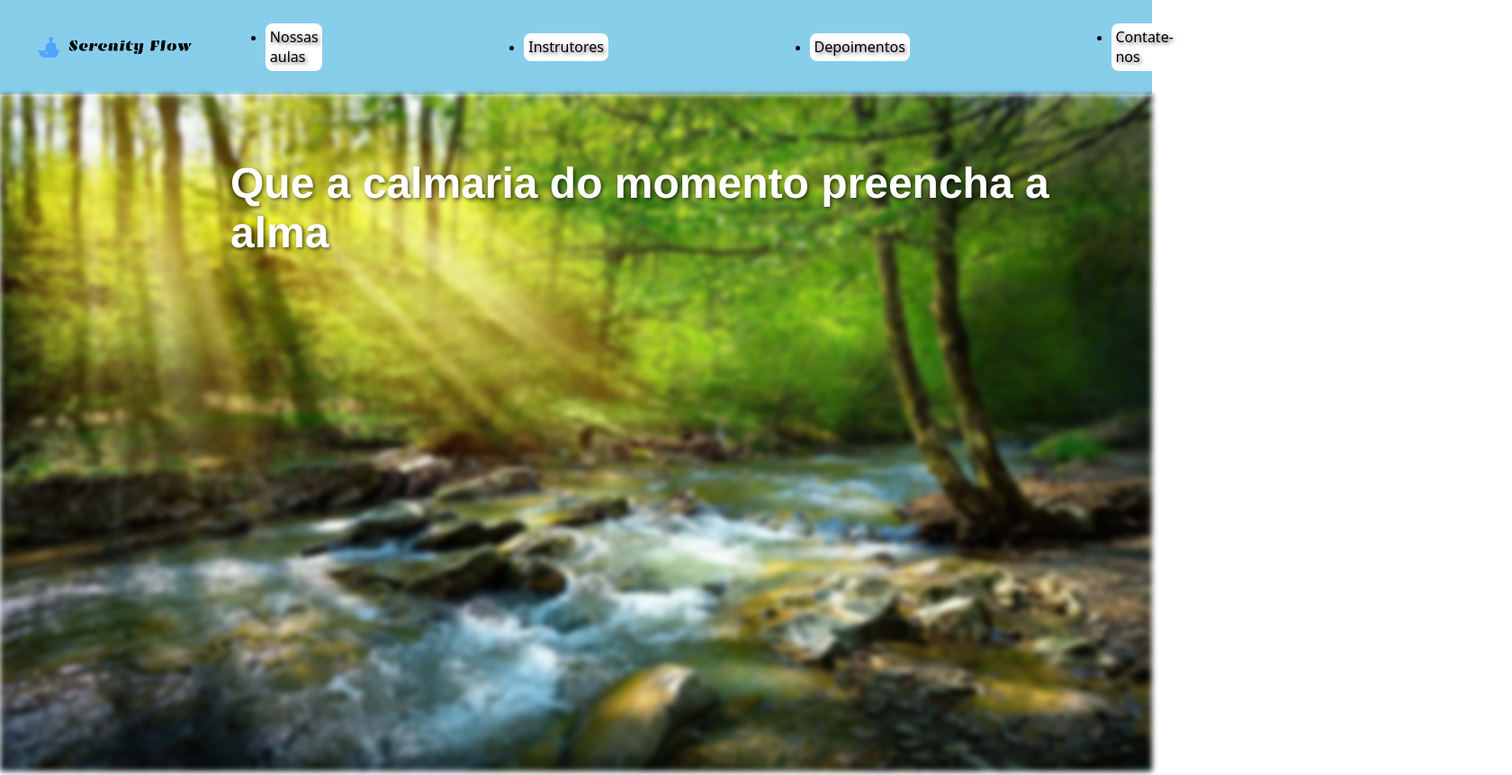
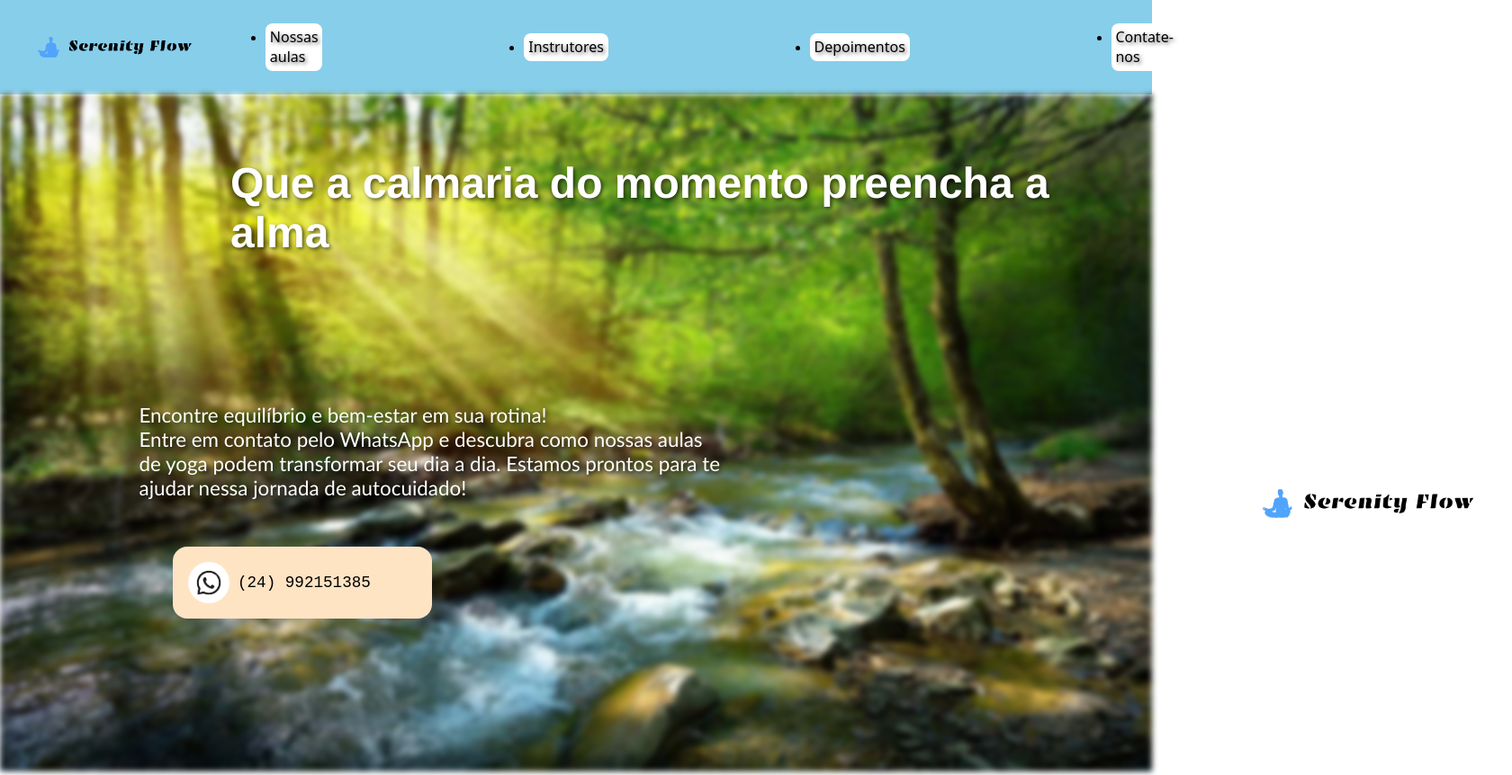
Before and after one commit to luisgustavo777/serenityFlow, a plain HTML site: page index.html in a window 1280 px wide. Shown: the whole page at 90% size, 1680 px wide, since content can reach past the window. Drawn offline with Linux system fonts and the light colour scheme.

Commit message:
adicionar secção de contato via whatsapp

```diff
--- a/index.html
+++ b/index.html
@@ -20,8 +20,15 @@
     </header>
 
     <div class="slogan">
-        <img src="natureza.jpg" alt="imagem da natureza">
+        <img src="natureza.jpg" alt="imagem da natureza" class="natureza">
         <h1>Que a calmaria do momento preencha a alma</h1>
+        <p>Encontre equilíbrio e bem-estar em sua rotina! <br>Entre em contato pelo WhatsApp e descubra como nossas aulas <br> de yoga
+            podem transformar seu dia a dia. Estamos prontos para te <br> ajudar nessa jornada de autocuidado!</p>
+        <div class="whatsapp" id="section5">
+            <img src="whatsapp.webp" alt="logo do whatsapp" class="whatsappLogo">
+            <a href="https://wa.me/5524992151385" class="numero">(24) 992151385</a>
+        </div>
+        <img src="default.png" alt="logo do studio" class="defaultLogo">
     </div>
 </body>
 </html>
--- a/style.css
+++ b/style.css
@@ -14,7 +14,7 @@ html {
     width: auto;
 }
 
-.slogan img {
+.slogan .natureza {
     filter: blur(3px);
     width: 100%;
 }
@@ -27,6 +27,16 @@ html {
     font-size: 3rem;
     top: 11rem;
     left: 16rem;
+}
+
+.slogan p {
+    position: absolute;
+    color: white;
+    font-family: 'Gill Sans', 'Gill Sans MT', Calibri, 'Trebuchet MS', sans-serif;
+    top: 28rem;
+    right: 30rem;
+    font-size: 1.4rem;
+    text-shadow: 2px 2px 4px rgba(0, 0, 0, 0.6);
 }
 
 .listaCabecalho {
@@ -47,3 +57,41 @@ html {
     text-shadow: 2px 2px 4px rgba(0, 0, 0, 0.6);
     color: black;
 }
+
+.defaultLogo {
+    position: absolute;
+    top: 20rem;
+    width: 20rem;
+    height: 20rem;
+    margin: 5rem;
+    background-color: white;
+    border-radius: 1rem;
+}
+
+.whatsapp {
+    position: absolute;
+    background-color: bisque;
+    top: 38rem;
+    right: 50rem;
+    border-radius: 1rem;
+    height: 5em;
+    width: 18rem;
+}
+
+.whatsappLogo {
+    position: absolute;
+    width: 3rem;
+    height: 3rem;
+    top: 1rem;
+    left: 1rem;
+}
+
+.numero {
+    position: absolute;
+    text-decoration: none;
+    color: black;
+    font-family: 'Courier New', Courier, monospace;
+    font-size: 1.1rem;
+    left: 4.5rem;
+    top: 1.9rem;
+}
```
Also changed, not shown: whatsapp.webp (added).
